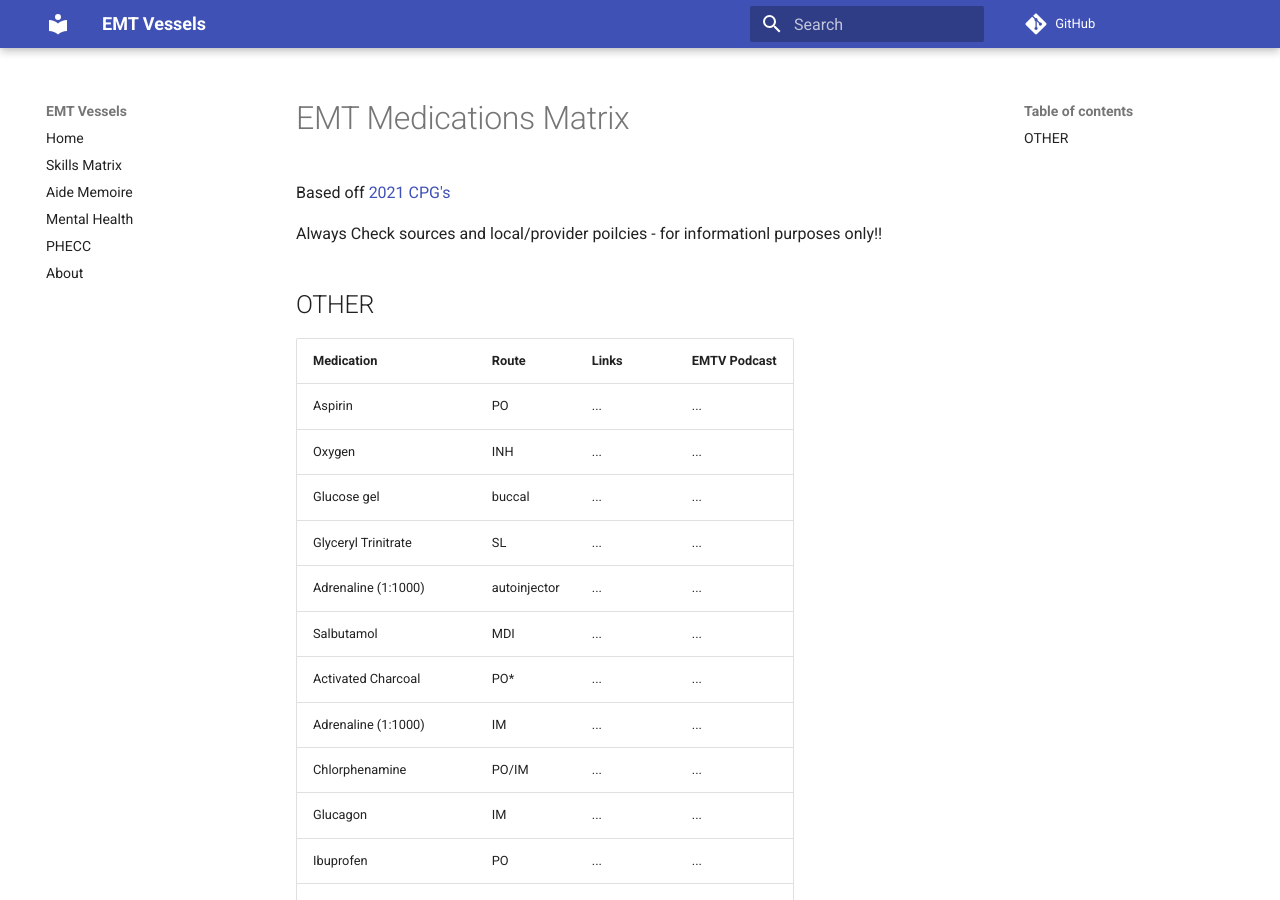
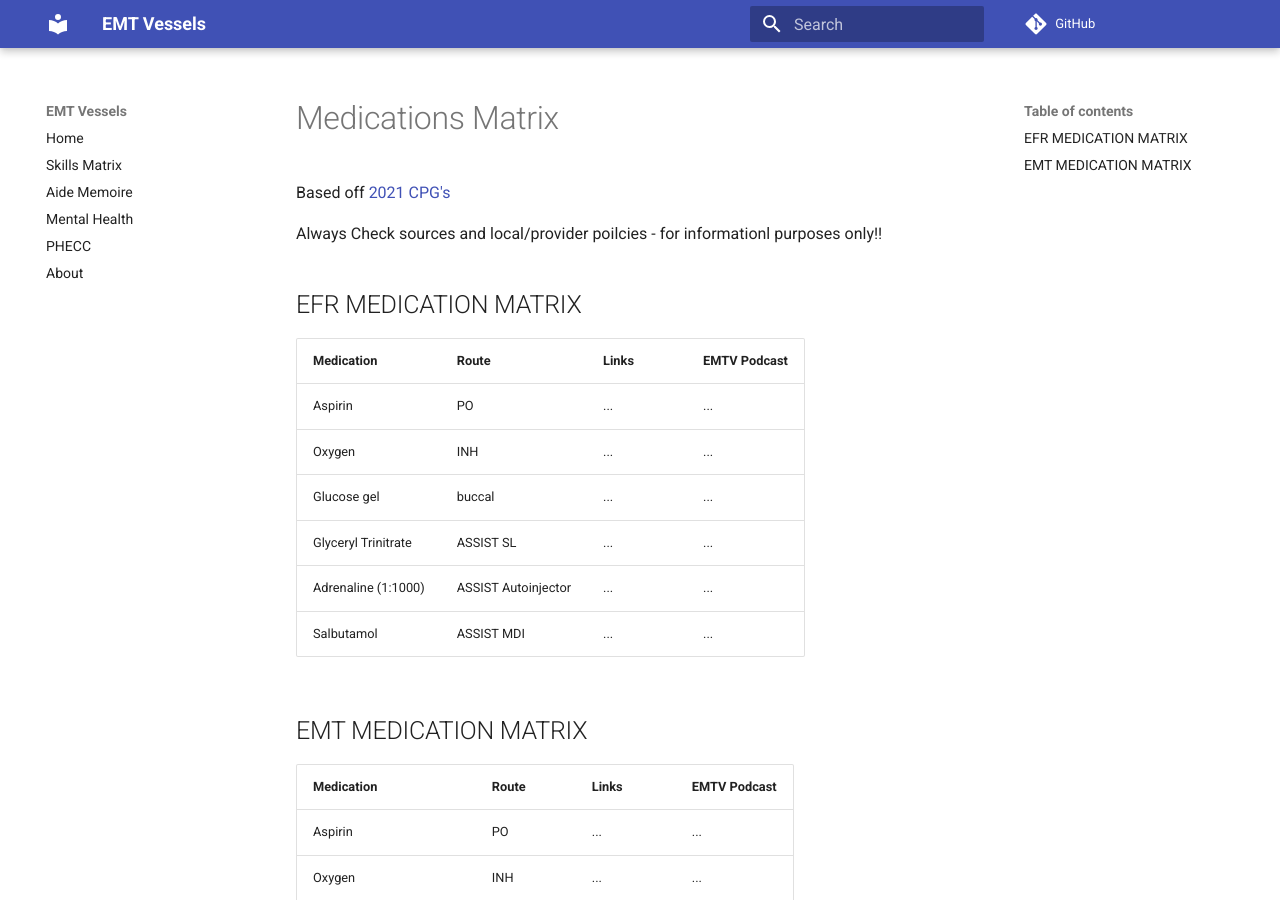
Before and after one commit to markmcsherry/EMT-Vessels, an MkDocs documentation site: the page built from docs/medication_matrix.md, in a window 1280 px wide and 900 px high. Built offline with MkDocs 1.6.1 and Material for MkDocs 9.7.7, drawn with Linux system fonts in a browser that asks for light colours; comment, search, counter and statistics services are not loaded.

Commit message:
Content Update

```diff
--- a/docs/medication_matrix.md
+++ b/docs/medication_matrix.md
@@ -1,17 +1,23 @@
 
 
-# EMT Medications Matrix
+# Medications Matrix
 Based off [2021 CPG's](https://www.phecit.ie/PHECC/Clinical_Resources/Clinical_Practice_Guidelines__CPGs_/2021_edition_CPGs.aspx)
 
 Always Check sources and local/provider poilcies - for informationl purposes only!!
 
 
+## EFR MEDICATION MATRIX
+Medication | Route | Links | EMTV Podcast
+----- | ----- | ----- | -----
+Aspirin | PO | ... | ...
+Oxygen | INH | ... | ...
+Glucose gel | buccal | ... | ...
+Glyceryl Trinitrate | ASSIST SL | ... | ...
+Adrenaline (1:1000) | ASSIST Autoinjector | ... | ...
+Salbutamol | ASSIST MDI | ... | ...
 
 
-
-
-
-## OTHER
+## EMT MEDICATION MATRIX
 Medication | Route | Links | EMTV Podcast
 ----- | ----- | ----- | -----
 Aspirin | PO | ... | ...
```
Also changed, not shown: docs/medication_list.md (added, +34 -0 lines).
